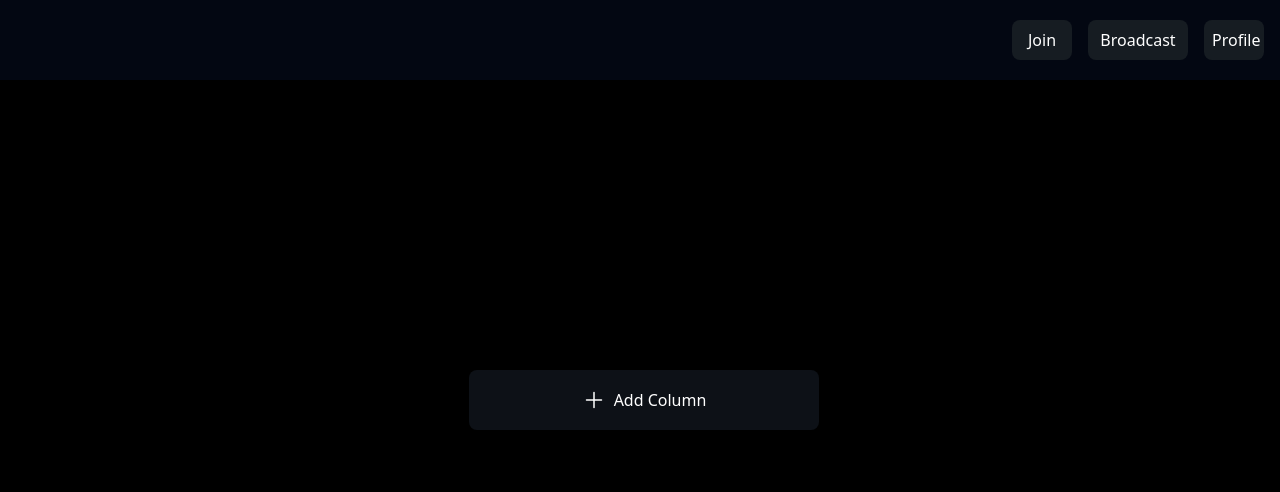
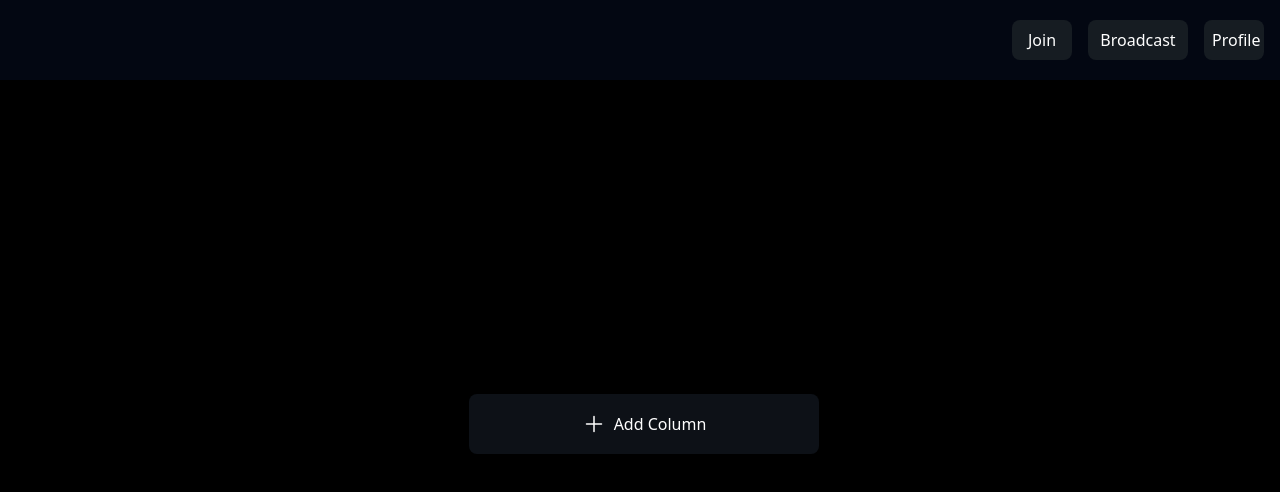
Before and after one commit to nasvank7/TrelloModal, a React (Vite) app: page / in a window 1280 px wide. Shown: the top 492 px of the page. Built offline with nearby package versions, Linux system fonts and the light colour scheme.

Commit message:
Update trelloBoard.tsx

```diff
--- a/src/components/trelloBoard.tsx
+++ b/src/components/trelloBoard.tsx
@@ -144,7 +144,7 @@ const TrelloBoard = () => {
   };
   const columnsId = useMemo(() => columns.map((col) => col.id), [columns]);
   return (
-    <div className="m-auto flex min-h-screen w-full items-center  overflow-x-auto overflow-y-hidden px-[40px]">
+    <div className="m-auto flex min-h-screen w-full items-center  overflow-x-auto overflow-y-hidden px-[40px] pt-12">
       <DndContext
         sensors={sensors}
         onDragOver={onDragOver}
```
